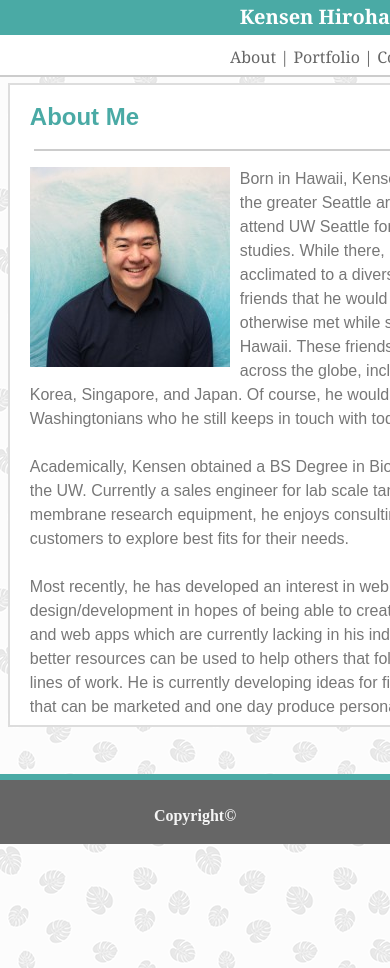
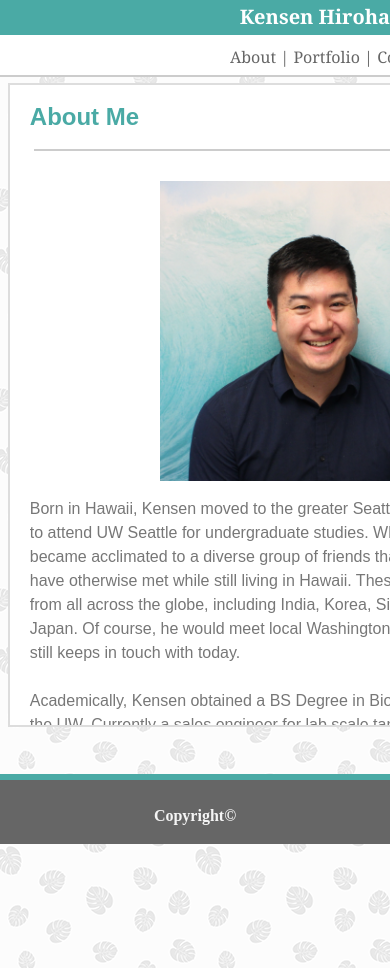
Before and after one commit to hirohtk/Responsive-Portfolio, a plain HTML site: page index.html in a window 390 px wide. Shown: the top 968 px of the page. Drawn offline with Linux system fonts and the light colour scheme.

Commit message:
EOD 2019_0904- fixed index.html, noticed last minute that my image needed to be responsive

```diff
--- a/assets/css/style.css
+++ b/assets/css/style.css
@@ -11,6 +11,9 @@ body {
 
 }
 
+.hidden {
+    display:none;
+}
 
 a.GrayLinks:hover {
     color: #4aaaa5;
@@ -103,9 +106,11 @@ footer {
 
 }
 
-#myImage {
+.myImage {
     float: left;
     margin-right: 10px;
+    width: 200px;
+    height: 200px;
 }
 
 #paragraph {
@@ -297,6 +302,9 @@ input.submitButton:hover {
 
 @media screen and (max-width: 980px)  {
 
+    .hidden {
+        display:none;
+    }
 /* common to all three pages */
     .containerBottom {
         width: 780px;
@@ -361,6 +369,10 @@ input.submitButton:hover {
 
     }
 
+    .myImage {
+        width: 200px;
+        height: 200px;
+    }
 
     hr {
         margin: 0 auto;
@@ -550,6 +562,9 @@ input.submitButton:hover {
 
   @media screen and (max-width: 768px)  {
 
+    .hidden {
+        display:none;
+    }
     .containerBottom {
         width: 768px;
         margin-left: auto;
@@ -611,6 +626,11 @@ input.submitButton:hover {
         margin-left: auto;
         margin-right: auto;
         width: 90%;
+    }
+
+    .myImage {
+        width: 250px;
+        height: 250px;
     }
 
     body {
@@ -801,6 +821,14 @@ input.submitButton:hover {
 
   @media screen and (max-width: 640px) {
 
+    .unhidden {
+        display: block;
+    }
+
+    .hideWhenSmall {
+        display:none;
+    }
+
     .containerBottom {
         width: 500px;
         margin-left: 2%;
@@ -903,6 +931,19 @@ input.submitButton:hover {
         margin-left: auto;
         margin-right: auto;
         width: 90%;
+    }
+
+    .myImage {
+        width: 300px;
+        height: 300px;
+        float: none;
+        margin-left: 150px;
+        margin-right: 100px;
+        margin-top: 30px;
+    }
+
+    #paragraph {
+        float: none;
     }
 
     body {
@@ -1084,9 +1125,7 @@ input.submitButton:hover {
         color: #ffffff;
         margin: 0 auto;
     }
-    .hidden {
-        visibility: hidden;
-    }
+
 
 
 
--- a/index.html
+++ b/index.html
@@ -43,9 +43,9 @@
 
             <h1>About Me</h1>
             <hr>
-
+            <img class="myImage hidden unhidden" src="assets/images/Wave_Cropped.jpg">
             <p id="paragraph">
-                <img id="myImage" src="assets/images/0.jfif">
+                <img class="myImage hideWhenSmall" src="assets/images/Wave_Cropped.jpg">
 
                 Born in Hawaii, Kensen moved to the greater Seattle area in 2008 to attend UW Seattle for undergraduate studies.  While there, he became acclimated to a diverse group of friends that he would not have otherwise met while still living in Hawaii.  These friends were from all across the globe, including India, Korea, Singapore, and Japan.  Of course, he would meet local Washingtonians who he still keeps in touch with today.
                 <br>
```
Also changed, not shown: assets/images/Wave_Cropped.jpg (added).
